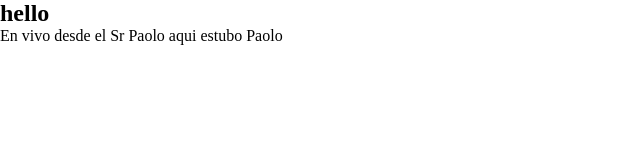
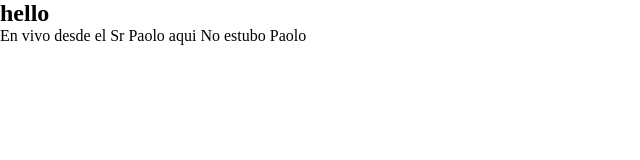
Before and after one commit to Mp-keyner/PlantillaSteamMedical, a React (Vite) app: page / in a window 1280 px wide. Shown: the top 160 px of the page, without its empty margins (0-640 px from the left). Built offline with nearby package versions, Linux system fonts and the light colour scheme.

Commit message:
21 de noviembre

```diff
--- a/src/App.jsx
+++ b/src/App.jsx
@@ -6,7 +6,7 @@ const App = () => {
     <div>
       <Nav/>
       En vivo desde el Sr Paolo
-      aqui estubo Paolo
+      aqui No estubo Paolo
     </div>
   )
 }
```
